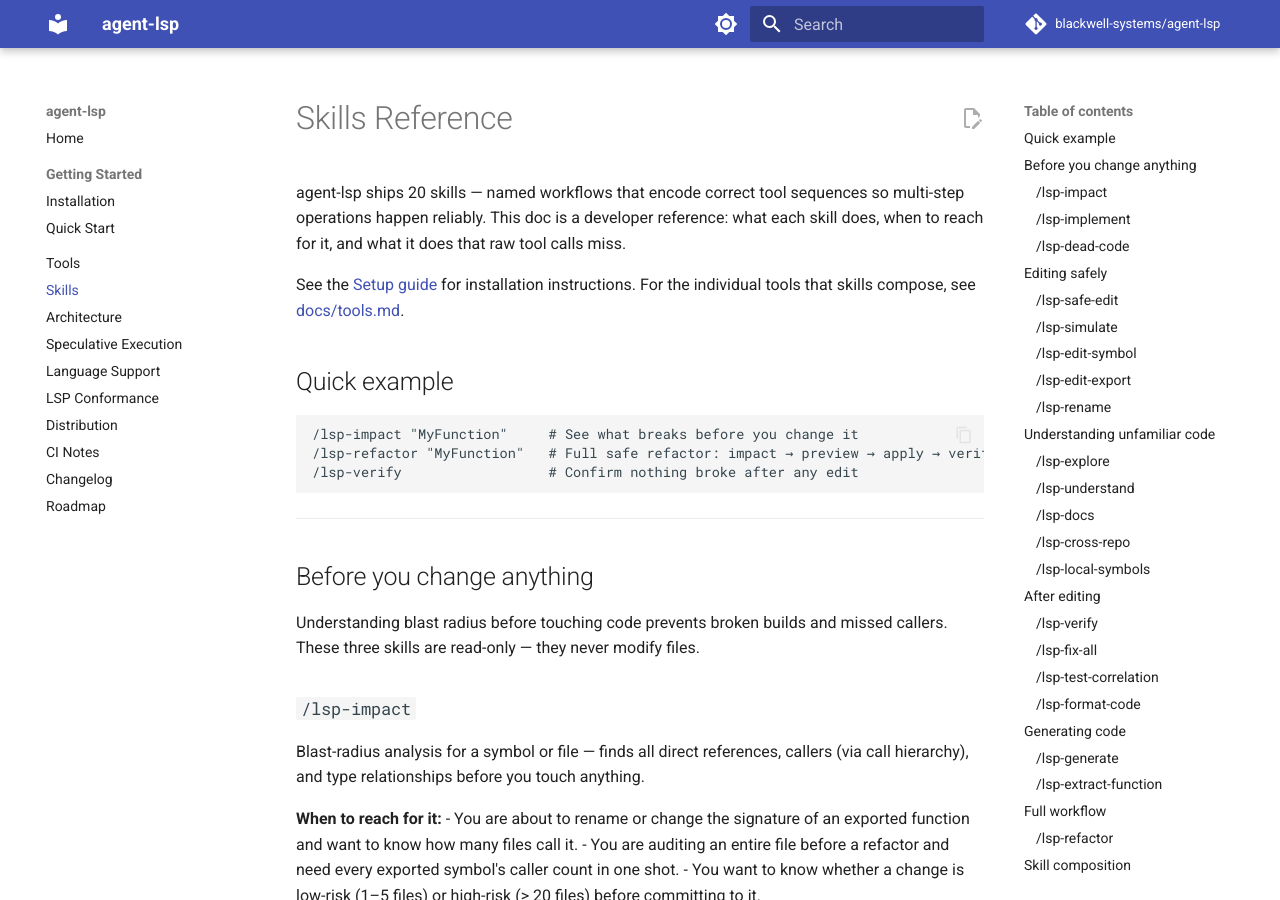
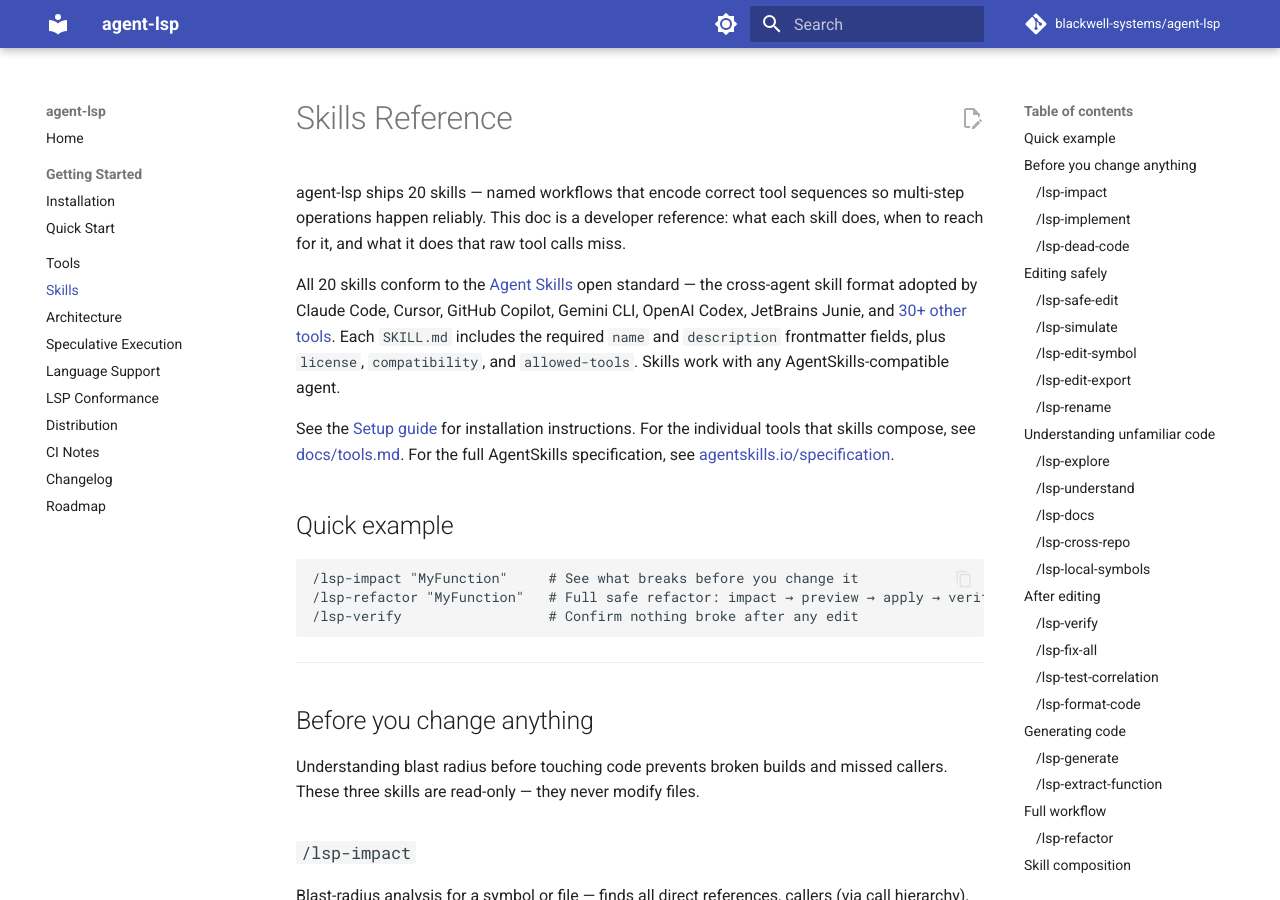
Before and after one commit to blackwell-systems/agent-lsp, an MkDocs documentation site: the page built from docs/skills.md, in a window 1280 px wide and 900 px high. Built offline with MkDocs 1.6.1 and Material for MkDocs 9.7.7, drawn with Linux system fonts in a browser that asks for light colours; comment, search, counter and statistics services are not loaded.

Commit message:
docs: add AgentSkills spec conformity statement to skills page

```diff
--- a/docs/skills.md
+++ b/docs/skills.md
@@ -4,7 +4,9 @@
 multi-step operations happen reliably. This doc is a developer reference: what each
 skill does, when to reach for it, and what it does that raw tool calls miss.
 
-See the [Setup guide](getting-started/quickstart.md) for installation instructions. For the individual tools that skills compose, see [docs/tools.md](./tools.md).
+All 20 skills conform to the [Agent Skills](https://agentskills.io/) open standard — the cross-agent skill format adopted by Claude Code, Cursor, GitHub Copilot, Gemini CLI, OpenAI Codex, JetBrains Junie, and [30+ other tools](https://agentskills.io/clients). Each `SKILL.md` includes the required `name` and `description` frontmatter fields, plus `license`, `compatibility`, and `allowed-tools`. Skills work with any AgentSkills-compatible agent.
+
+See the [Setup guide](getting-started/quickstart.md) for installation instructions. For the individual tools that skills compose, see [docs/tools.md](./tools.md). For the full AgentSkills specification, see [agentskills.io/specification](https://agentskills.io/specification).
 
 ## Quick example
 
```
